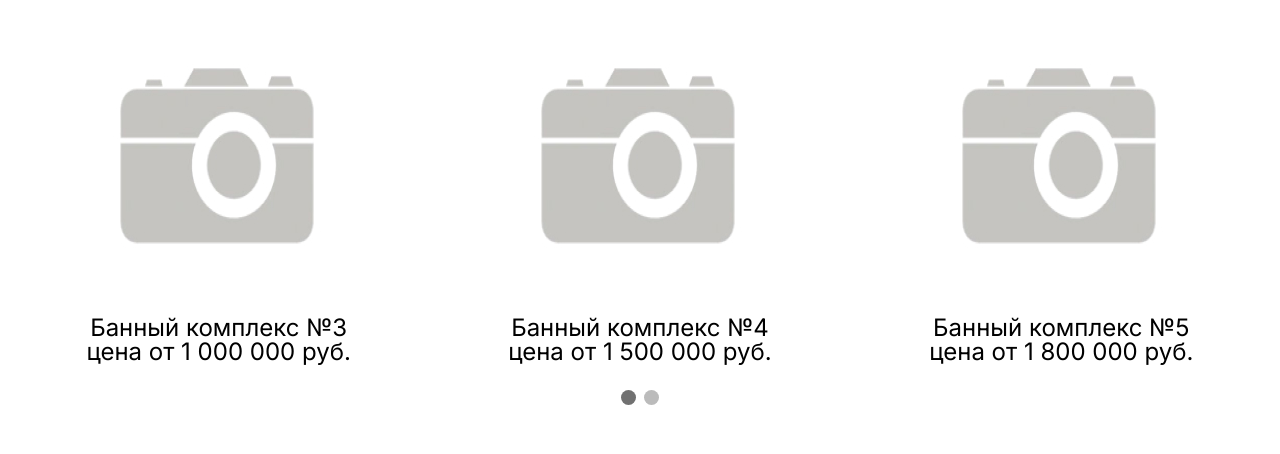
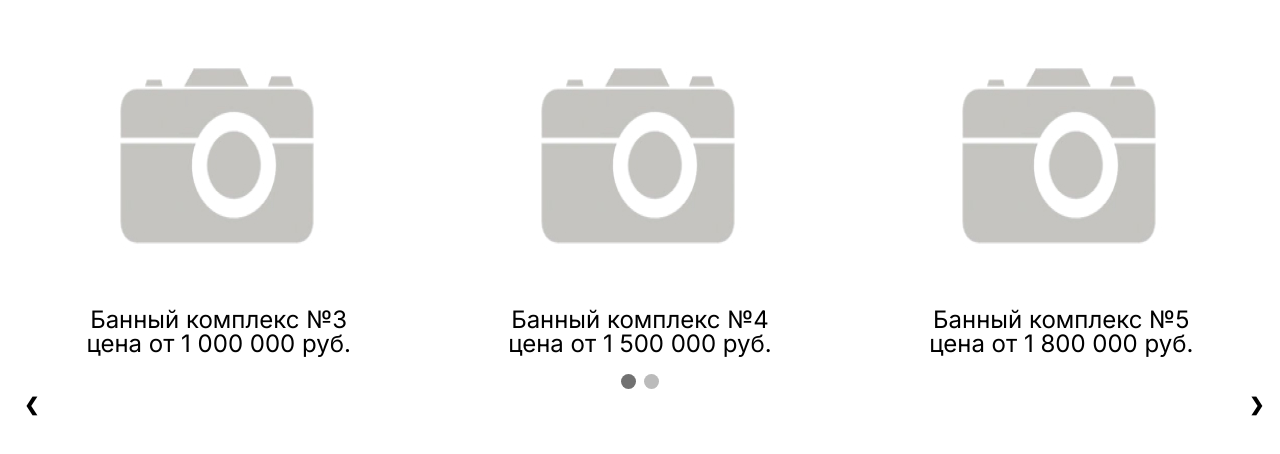
Before and after one commit to alexander-ponkratov/landing-baths, a plain HTML site: page gallery.html in a window 1280 px wide. Drawn offline with Linux system fonts and the light colour scheme.

Commit message:
edit gallery.css 5

```diff
--- a/css/gallery.css
+++ b/css/gallery.css
@@ -28,8 +28,9 @@
   top: 50%;
   width: auto;
   margin-top: -22px;
+  /*задает размер значка*/
   padding: 16px;
-  color: white;
+  /* color: white; */
   font-weight: bold;
   font-size: 18px;
   transition: 0.6s ease;
@@ -57,9 +58,9 @@
   line-height: 100%;
   /* color: #f2f2f2; */
   font-size: 24px;
-  padding: 8px 12px;
+  /* padding: 8px 12px; */
   /* position: absolute; */
-  bottom: 8px;
+  /* bottom: 8px; */
   width: 100%;
   text-align: center;
 }
@@ -72,7 +73,7 @@
   line-height: 100%;
   /* color: #f2f2f2; */
   font-size: 12px;
-  padding: 8px 12px;
+  /* padding: 8px 12px; */
   /* position: absolute; */
   top: 0;
 }
```
